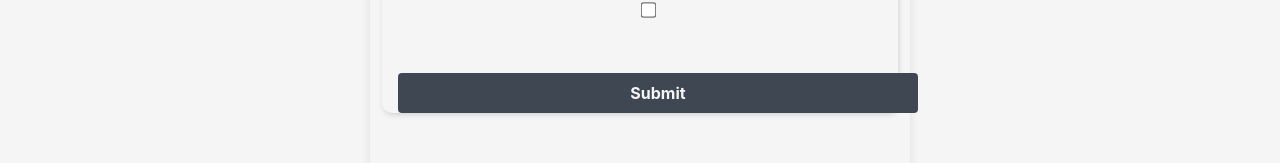
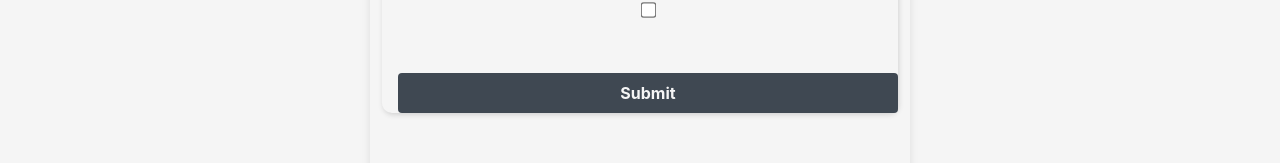
Before and after one commit to NSS-Day-Cohort-73/Shepherd-s-Pie-client-rlmafc, a React (Vite) app: page /employees/create in a window 1280 px wide. Shown: the part 655-818 px from the top of the page. Built offline with nearby package versions, Linux system fonts and the light colour scheme; sample sign-in values are in the browser's storage; the HTML template or start-up script is replaced by a standard one.

Commit message:
CreateEmployee enabled entire submit button instead of submit text

```diff
--- a/src/components/employees/CreateEmployee.jsx
+++ b/src/components/employees/CreateEmployee.jsx
@@ -98,9 +98,10 @@ export const CreateEmployee = () => {
           />
         </label>
         <br />
-        <div className="create-employee__submit__button">
-          <button type="submit">Submit</button>
-        </div>
+
+        <button className="create-employee__submit__button" type="submit">
+          Submit
+        </button>
       </form>
     </div>
   )
```
